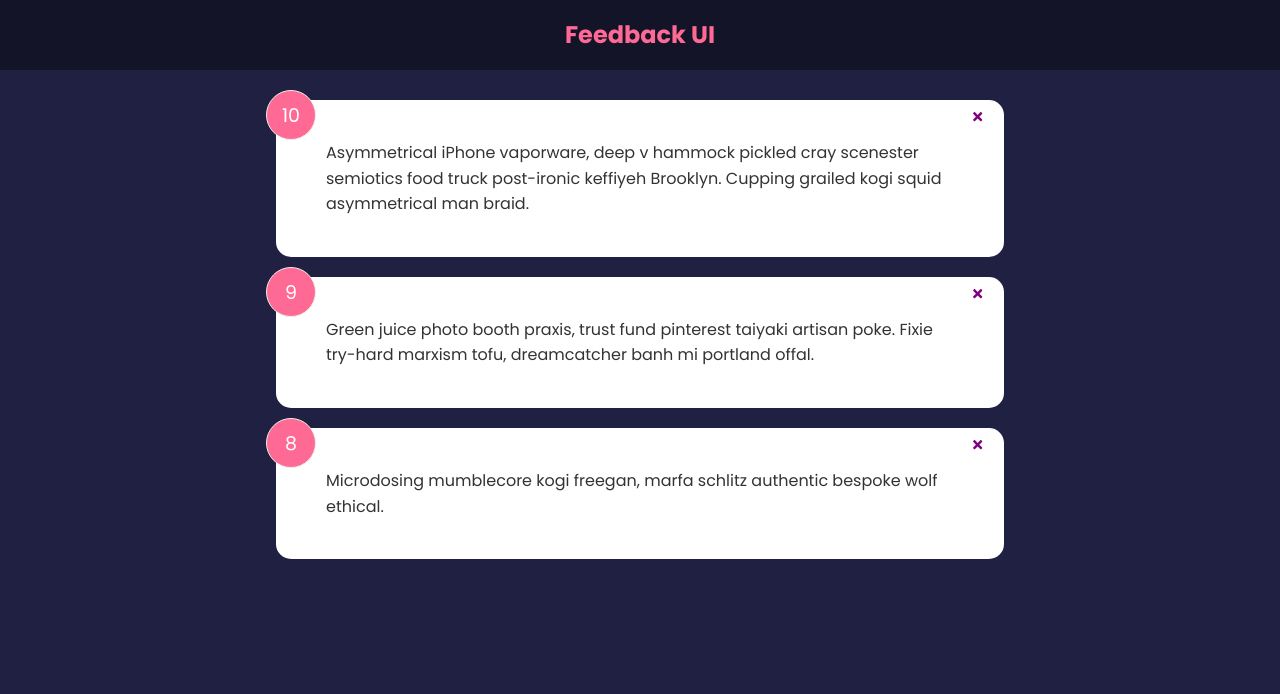
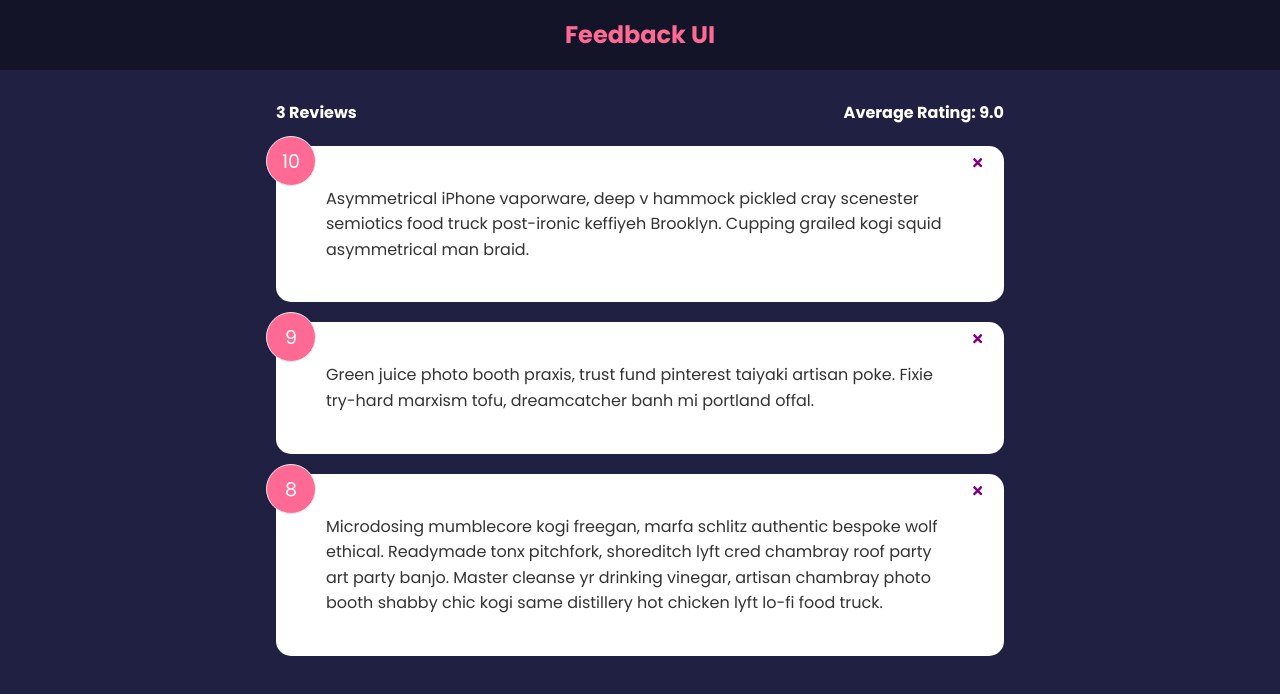
Before and after one commit to EdwinSch/react-feedback-app, a React (Vite) app: page / in a window 1280 px wide. Shown: the top 694 px of the page. Built offline with nearby package versions, Linux system fonts and the light colour scheme.

Commit message:
add: feedback stats component

```diff
--- a/src/App.jsx
+++ b/src/App.jsx
@@ -1,4 +1,5 @@
 import Header from "./components/Header";
+import FeedbackStats from "./components/FeedbackStats";
 import FeedbackList from "./components/FeedbackList";
 import feedbackData from "./data";
 
@@ -17,6 +18,7 @@ function App() {
     <>
       <Header />
       <div className="container">
+        <FeedbackStats feedback={feedback} />
         <FeedbackList feedback={feedback} handleDelete={deleteFeedback} />
       </div>
     </>
--- /dev/null
+++ b/src/components/FeedbackStats.jsx
@@ -0,0 +1,19 @@
+const FeedbackStats = ({ feedback }) => {
+  // calculate rating average
+  let average =
+    feedback.reduce((acc, cur) => {
+      return acc + cur.rating;
+    }, 0) / feedback.length;
+
+  // convert average to fixed decimal
+  average = average.toFixed(1);
+
+  return (
+    <div className="feedback-stats">
+      <h4>{feedback.length} Reviews</h4>
+      <h4>Average Rating: {isNaN(average) ? 0 : average}</h4>
+    </div>
+  );
+};
+
+export default FeedbackStats;
--- a/src/data.js
+++ b/src/data.js
@@ -12,7 +12,7 @@ const feedbackData = [
   {
     id: 3,
     rating: 8,
-    text: "Microdosing mumblecore kogi freegan, marfa schlitz authentic bespoke wolf ethical.",
+    text: "Microdosing mumblecore kogi freegan, marfa schlitz authentic bespoke wolf ethical. Readymade tonx pitchfork, shoreditch lyft cred chambray roof party art party banjo. Master cleanse yr drinking vinegar, artisan chambray photo booth shabby chic kogi same distillery hot chicken lyft lo-fi food truck.",
   },
 ];
 
```
